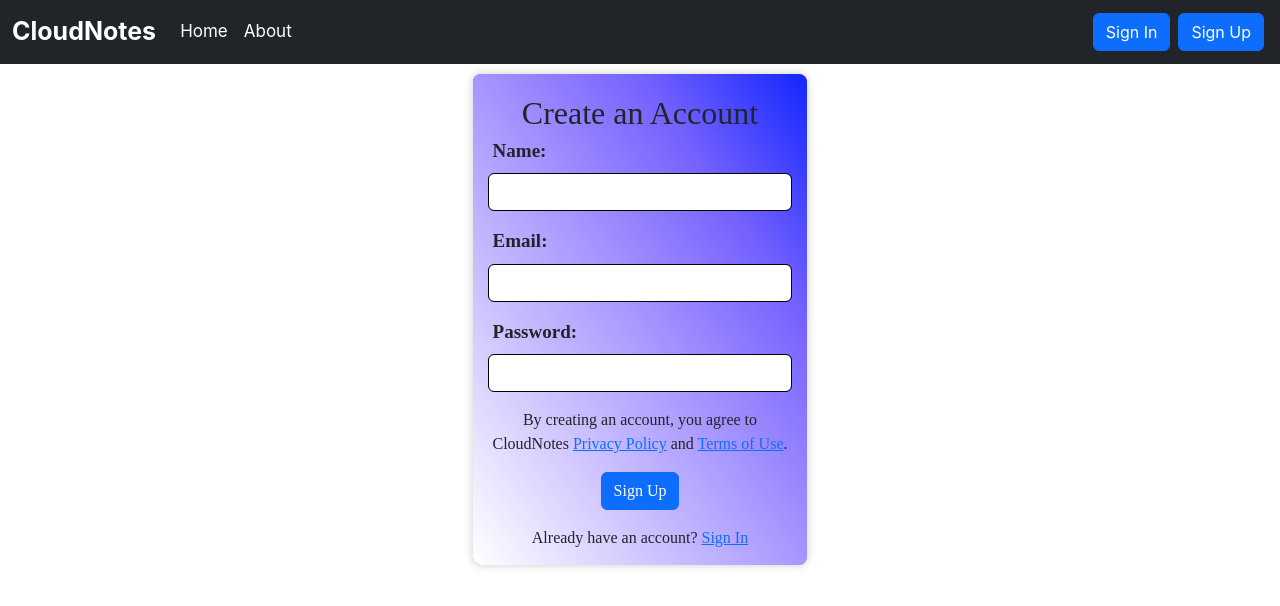
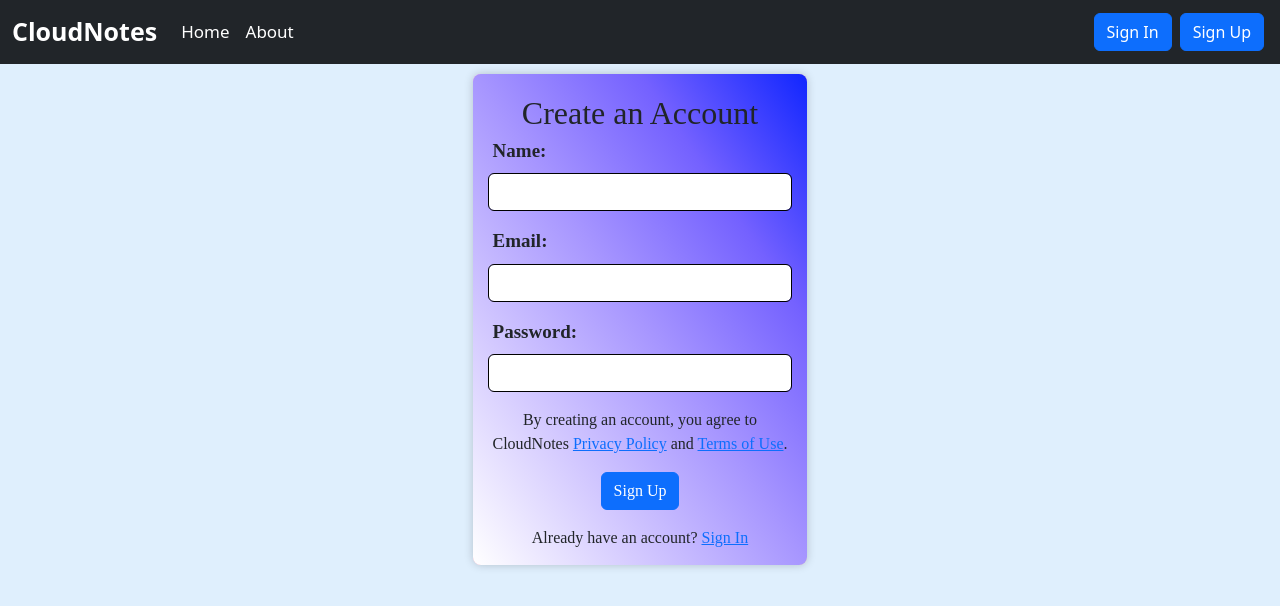
Before and after one commit to heruit777/CloudNotes, a React (Create React App) app in the folder frontend/: page /signup in a window 1280 px wide. Shown: the top 606 px of the page. Built offline with nearby package versions, Linux system fonts and the light colour scheme; no server answers; the HTML template or start-up script is replaced by a standard one; a web font is replaced by a local one.

Commit message:
Deployment done:}

```diff
--- a/frontend/src/App.css
+++ b/frontend/src/App.css
@@ -22,7 +22,7 @@
   margin: auto;
   margin-top: 10px;
   padding: 10px;
-  background: linear-gradient(to right bottom, #8c38a9, #ce3390, #f44c70, #ff7753, #fca642);
+  background: linear-gradient(to right bottom, #ff8fe3, #ff9fd4, #f8a3be, #fdd2bb, #f7dca2);
 }
 
 .signup-form {
--- a/frontend/src/components/Login.js
+++ b/frontend/src/components/Login.js
@@ -4,10 +4,14 @@ import { Link, useNavigate } from 'react-router-dom'
 function Login(props) {
     const [credentials, setCredentials] = useState({ email: '', password: '' })
     let navigate = useNavigate();
-
+    const SERVER_URL = process.env.REACT_APP_SERVER_URL;
+    const getUrl = (path) => {
+        console.log(SERVER_URL+path)
+        return SERVER_URL+path
+    }
     const handleSubmit = async (e) => {
         e.preventDefault();
-        const response = await fetch('http://localhost:5000/api/auth/login', {
+        const response = await fetch(getUrl('/api/auth/login'), {
             method: 'POST',
             headers: {
                 'Content-Type': 'application/json'
--- a/frontend/src/components/Notes.js
+++ b/frontend/src/components/Notes.js
@@ -22,6 +22,7 @@ function Notes(props) {
     const ref = useRef(null);
     const refClose = useRef(null);
     const [note, setNote] = useState({ id: "", etitle: "", edescription: "", etag: "" })
+    const [isDisabledUpdate, setIsDisabledUpdate] = useState(true)
 
     const updateNote = (currentNote) => {
         ref.current.click();
@@ -33,9 +34,11 @@ function Notes(props) {
         editNote(note.id, note.etitle, note.edescription, note.etag)
         refClose.current.click();
         props.showAlert("Updated Successfully", "success");
+        setIsDisabledUpdate(true)
     }
 
     const onChange = (e) => {
+        setIsDisabledUpdate(false);
         setNote({ ...note, [e.target.name]: e.target.value })
     }
 
@@ -68,12 +71,12 @@ function Notes(props) {
                         </div>
                         <div className="modal-footer">
                             <button type="button" className="btn btn-secondary" data-bs-dismiss="modal" ref={refClose}>Close</button>
-                            <button type="button" className="btn btn-primary" disabled={!note.etitle.trim() || !note.edescription.trim()} onClick={handleClick}>Update Note</button>
+                            <button type="button" className="btn btn-primary" disabled={isDisabledUpdate} onClick={handleClick}>Update Note</button>
                         </div>
                     </div>
                 </div>
             </div>
-            <div className="signup-container" id='Notes' style={{ width: '90%', background: 'linear-gradient(to left bottom, #f54f6e, #f21a87, #de00aa, #af00d5, #2c36ff)' }}>
+            <div className="signup-container" id='Notes' style={{ width: '90%', background: 'linear-gradient(to left bottom, #d86479, fa85c0, #fa65dc, #6d79f7)'}}>
                 <div className="row">
                     <h1 className="my-1" style={{ textAlign: 'center' }}>Your Notes</h1>
                     {notes.map((note) => {
--- a/frontend/src/components/SignUp.js
+++ b/frontend/src/components/SignUp.js
@@ -4,11 +4,15 @@ import { Link, useNavigate } from 'react-router-dom'
 function SignUp(props) {
     const [credentials, setCredentials] = useState({ name: '', email: '', password: '', cpassword: '' })
     let navigate = useNavigate();
-
+    const SERVER_URL = process.env.REACT_APP_SERVER_URL;
+    const getUrl = (path) => {
+        console.log(SERVER_URL+path)
+        return SERVER_URL+path
+    }
     const handleSubmit = async (e) => {
         e.preventDefault();
         const { name, email, password } = credentials;
-        const response = await fetch('http://localhost:5000/api/auth/createuser', {
+        const response = await fetch(getUrl("/api/auth/createuser"), {
             method: 'POST',
             headers: {
                 'Content-Type': 'application/json'
--- a/frontend/src/context/notes/NoteState.js
+++ b/frontend/src/context/notes/NoteState.js
@@ -2,8 +2,7 @@ import { useState } from "react";
 import NoteContext from "../notes/noteContext";
 
 const NoteSate = (props) => {
-    const host = 'http://localhost:5000';
-
+    const host = process.env.REACT_APP_SERVER_URL;
     const notesInitial = []
     const [notes, setNotes] = useState(notesInitial)
 
--- a/frontend/src/index.css
+++ b/frontend/src/index.css
@@ -1,10 +1,6 @@
 body {
   margin: 0;
-  font-family: -apple-system, BlinkMacSystemFont, 'Segoe UI', 'Roboto', 'Oxygen',
-    'Ubuntu', 'Cantarell', 'Fira Sans', 'Droid Sans', 'Helvetica Neue',
-    sans-serif;
-  -webkit-font-smoothing: antialiased;
-  -moz-osx-font-smoothing: grayscale;
+  background-color: #dfeffd;
 }
 
 code {
```
